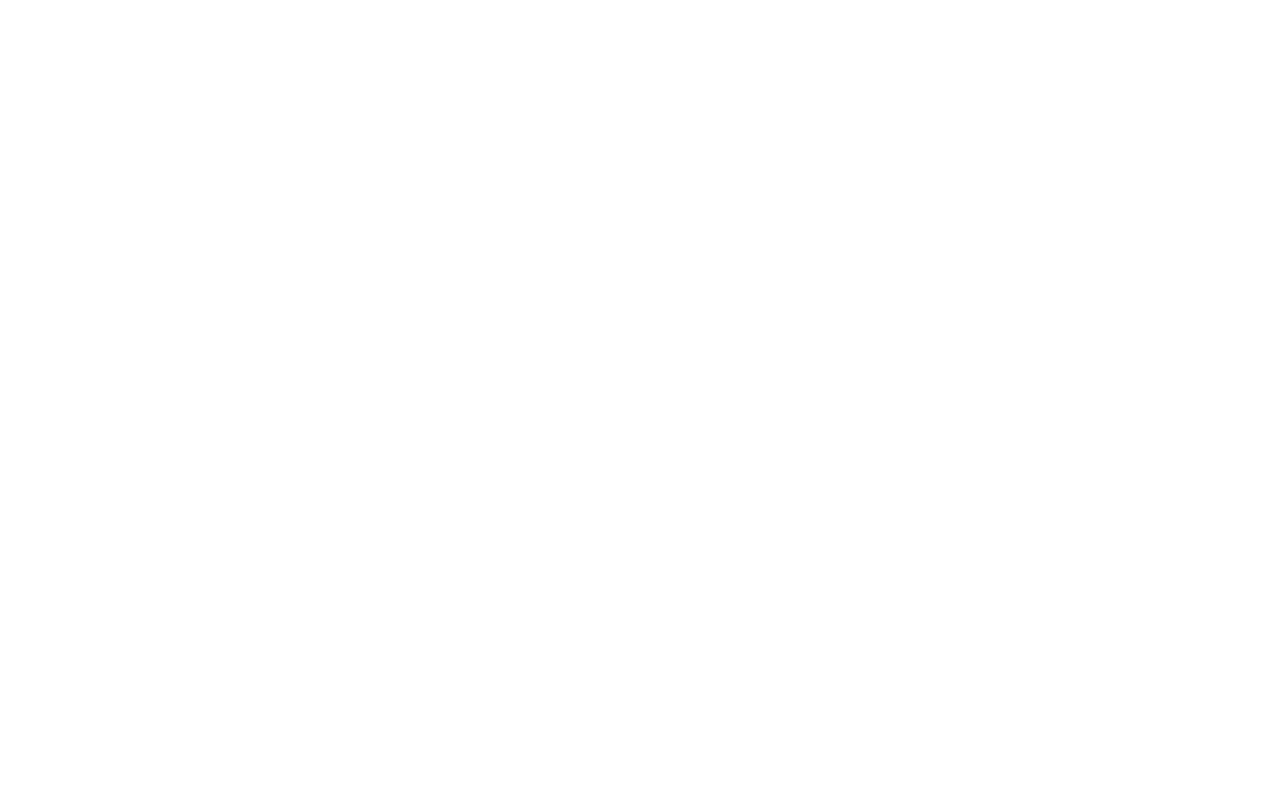
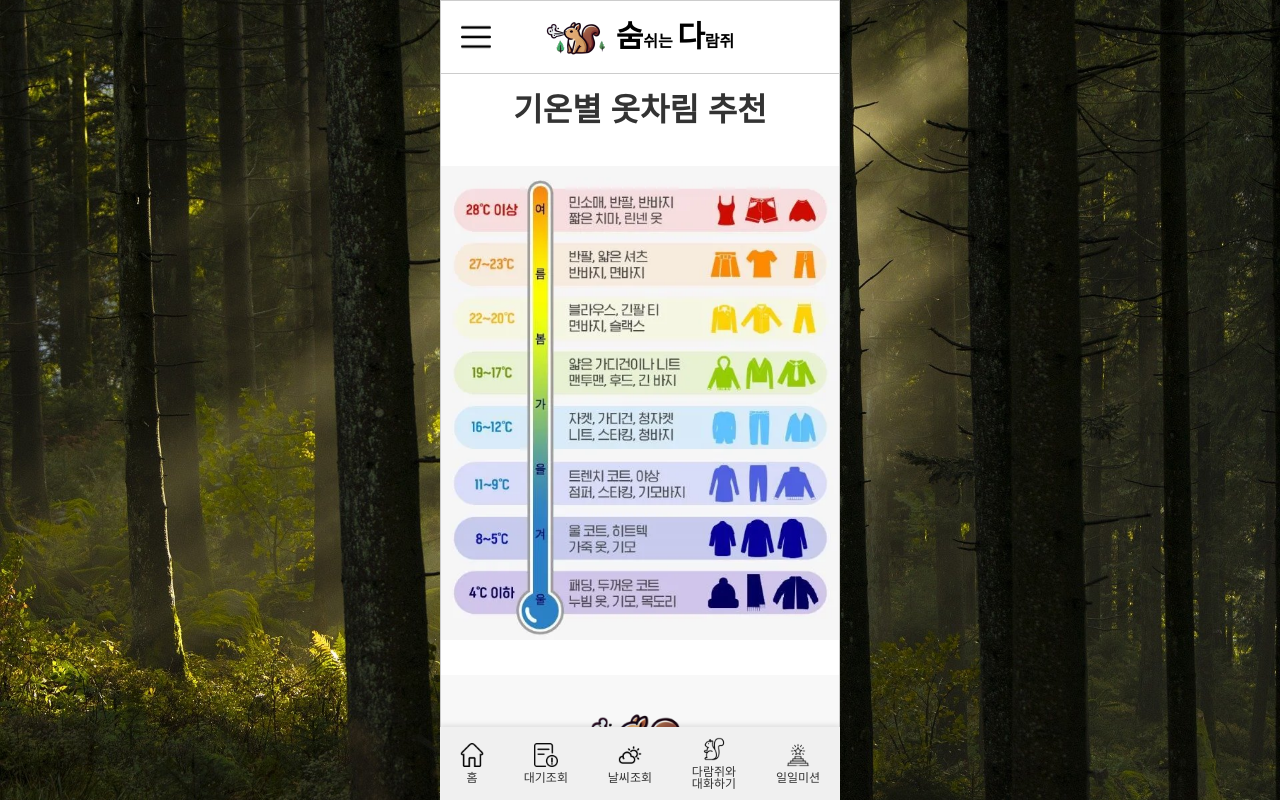
Before and after one commit to 100-hours-a-week/5-team-daramgil-sumda-fe, a React (Create React App) app: page /outfitbytemp in a window 1280 px wide. Before the commit this address had no page. Built offline with nearby package versions, Linux system fonts and the light colour scheme.

Commit message:
Add : OutfitByTemp page layout structure

```diff
--- a/src/App.tsx
+++ b/src/App.tsx
@@ -4,6 +4,8 @@
 import Layout from "./components/layout/Layout";
 import Home from "./routes/Home";
 import Notice from "./routes/Notice";
+import ActivityRecommed from "./routes/ActivityRecommed";
+import OutfitByTemp from "./routes/OutfitByTemp";
 
 const App: React.FC = () => {
   return (
@@ -13,6 +15,8 @@
           <Route path="/" element={<Layout />}>
             <Route path="/" element={<Home />} />
             <Route path="/notice" element={<Notice />} />
+            <Route path="/activityRecommed" element={<ActivityRecommed />} />
+            <Route path="/outfitbytemp" element={<OutfitByTemp />} />
           </Route>
         </Routes>
       </Router>
--- /dev/null
+++ b/src/routes/ActivityRecommed.tsx
@@ -0,0 +1,12 @@
+import React from "react";
+import './styles/ActivityRecommed.css';
+
+const ActivityRecommed: React.FC = () => {
+  return (
+    <div>
+      <p>ActivityRecommed</p>
+    </div>
+  );
+};
+
+export default ActivityRecommed;
--- /dev/null
+++ b/src/routes/OutfitByTemp.tsx
@@ -0,0 +1,14 @@
+import React from "react";
+import './styles/OutfitByTemp.css';
+import outfit from '../assets/Outfit.png';
+
+const OutfitByTemp: React.FC = () => {
+  return (
+    <div>
+        <h2 className="title">기온별 옷차림 추천</h2>
+        <img src={outfit} className="outfit"/>
+    </div>
+  );
+};
+
+export default OutfitByTemp;
--- /dev/null
+++ b/src/routes/styles/OutfitByTemp.css
@@ -0,0 +1,11 @@
+.title {
+    text-align: center;
+    font-size: 32px;
+    margin: 20px 0;
+    font-weight: 600;
+    color: #333;
+}
+.outfit {
+    padding: 20px 0;
+    margin-bottom: 15px;
+}
```
Also changed, not shown: src/assets/Outfit.png (added), src/routes/styles/ActivityRecommed.css (added).
